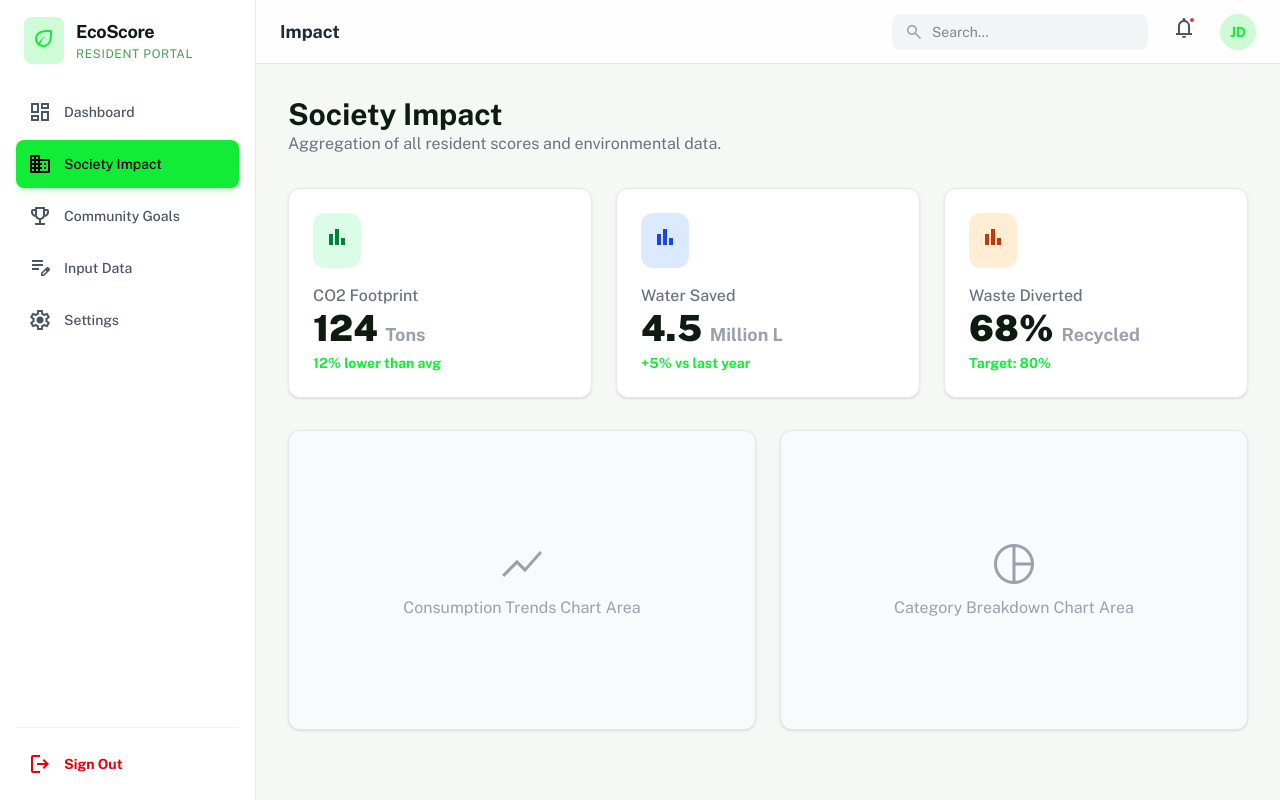
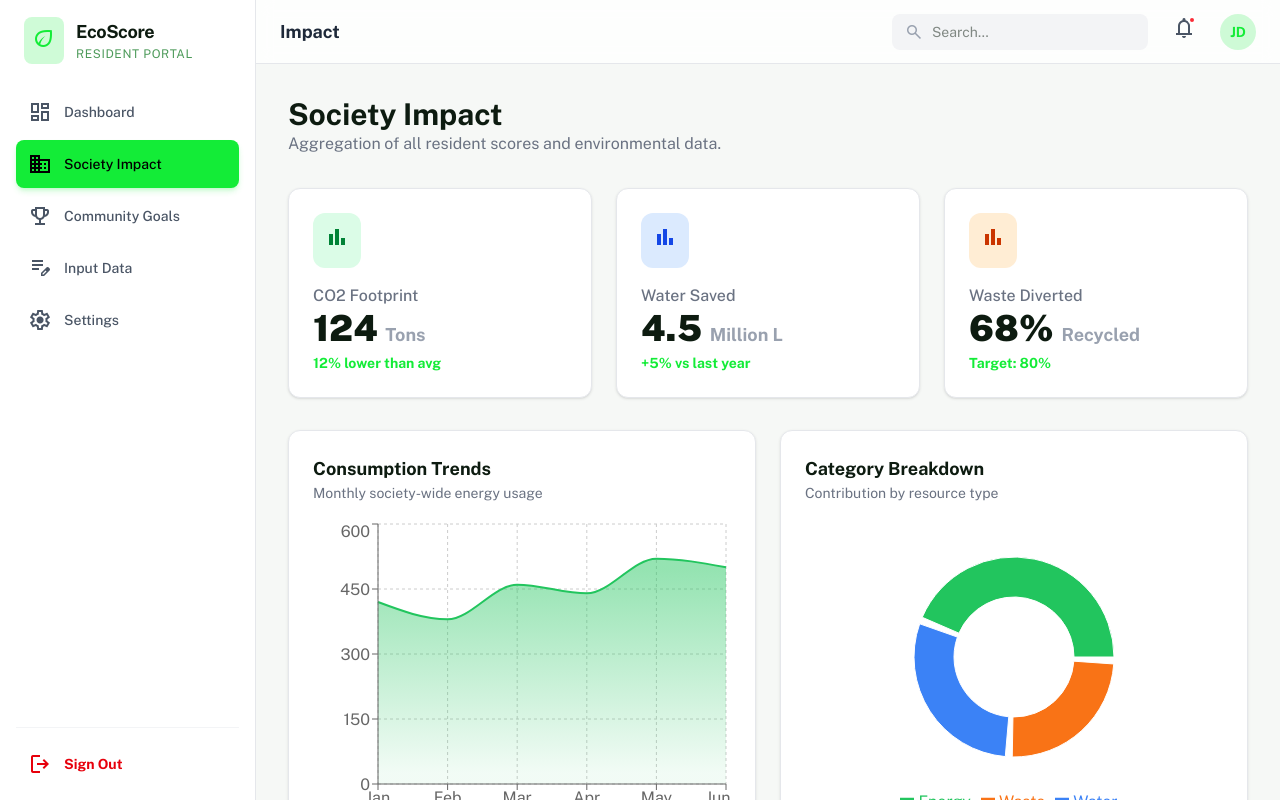
Before and after one commit to Ashmit72061/Tech-Savies-dev-Duel-, a React (Vite) app in the folder Frontend/: page /resident/impact in a window 1280 px wide. Built offline with nearby package versions, Linux system fonts and the light colour scheme.

Commit message:
Implement charts for energy consumption and categories
Added charts for consumption trends and category breakdown with mock data.

```diff
--- a/Frontend/src/pages/SocietyImpactPage.jsx
+++ b/Frontend/src/pages/SocietyImpactPage.jsx
@@ -1,50 +1,183 @@
 import Card from '../components/atoms/Card';
 import Icon from '../components/atoms/Icon';
+
+import {
+    AreaChart,
+    Area,
+    XAxis,
+    YAxis,
+    CartesianGrid,
+    Tooltip,
+    ResponsiveContainer,
+    PieChart,
+    Pie,
+    Cell,
+    Legend,
+} from 'recharts';
+
+/* ---------------- MOCK DATA ---------------- */
+
+const consumptionData = [
+    { month: 'Jan', energy: 420 },
+    { month: 'Feb', energy: 380 },
+    { month: 'Mar', energy: 460 },
+    { month: 'Apr', energy: 440 },
+    { month: 'May', energy: 520 },
+    { month: 'Jun', energy: 500 },
+];
+
+const categoryData = [
+    { name: 'Energy', value: 45 },
+    { name: 'Water', value: 30 },
+    { name: 'Waste', value: 25 },
+];
+
+const COLORS = ['#22c55e', '#3b82f6', '#f97316'];
 
 export default function SocietyImpactPage() {
     return (
         <div className="flex flex-col gap-8">
+
+            {/* ================= HEADER ================= */}
             <div>
-                <h1 className="text-3xl font-bold dark:text-white">Society Impact</h1>
-                <p className="text-gray-500">Aggregation of all resident scores and environmental data.</p>
+                <h1 className="text-3xl font-bold dark:text-white">
+                    Society Impact
+                </h1>
+                <p className="text-gray-500">
+                    Aggregation of all resident scores and environmental data.
+                </p>
             </div>
 
-            {/* Hero Stats */}
+            {/* ================= HERO STATS ================= */}
             <div className="grid grid-cols-1 md:grid-cols-3 gap-6">
                 {[
-                    { label: 'CO2 Footprint', val: '124', unit: 'Tons', desc: '12% lower than avg', color: 'bg-green-100 text-green-700' },
-                    { label: 'Water Saved', val: '4.5', unit: 'Million L', desc: '+5% vs last year', color: 'bg-blue-100 text-blue-700' },
-                    { label: 'Waste Diverted', val: '68%', unit: 'Recycled', desc: 'Target: 80%', color: 'bg-orange-100 text-orange-700' },
+                    {
+                        label: 'CO2 Footprint',
+                        val: '124',
+                        unit: 'Tons',
+                        desc: '12% lower than avg',
+                        color: 'bg-green-100 text-green-700',
+                    },
+                    {
+                        label: 'Water Saved',
+                        val: '4.5',
+                        unit: 'Million L',
+                        desc: '+5% vs last year',
+                        color: 'bg-blue-100 text-blue-700',
+                    },
+                    {
+                        label: 'Waste Diverted',
+                        val: '68%',
+                        unit: 'Recycled',
+                        desc: 'Target: 80%',
+                        color: 'bg-orange-100 text-orange-700',
+                    },
                 ].map((stat, i) => (
                     <Card key={i} className="hover:shadow-lg transition-shadow">
                         <div className="flex flex-col gap-4">
-                            <div className={`self-start p-3 rounded-xl ${stat.color} dark:bg-opacity-20`}>
+                            <div
+                                className={`self-start p-3 rounded-xl ${stat.color} dark:bg-opacity-20`}
+                            >
                                 <Icon name="bar_chart" />
                             </div>
                             <div>
-                                <p className="text-gray-500 font-medium">{stat.label}</p>
-                                <p className="text-4xl font-black dark:text-white">{stat.val} <span className="text-lg font-bold text-gray-400">{stat.unit}</span></p>
-                                <p className="text-sm font-bold text-primary mt-1">{stat.desc}</p>
+                                <p className="text-gray-500 font-medium">
+                                    {stat.label}
+                                </p>
+                                <p className="text-4xl font-black dark:text-white">
+                                    {stat.val}{' '}
+                                    <span className="text-lg font-bold text-gray-400">
+                                        {stat.unit}
+                                    </span>
+                                </p>
+                                <p className="text-sm font-bold text-primary mt-1">
+                                    {stat.desc}
+                                </p>
                             </div>
                         </div>
                     </Card>
                 ))}
             </div>
 
-            {/* Charts Placeholder */}
+            {/* ================= CHARTS ================= */}
             <div className="grid grid-cols-1 lg:grid-cols-2 gap-6">
-                <Card className="min-h-[300px] flex items-center justify-center bg-gray-50 dark:bg-white/5">
-                    <div className="text-center text-gray-400">
-                        <Icon name="show_chart" size={48} className="mx-auto mb-2" />
-                        <p>Consumption Trends Chart Area</p>
+
+                {/* --------- CONSUMPTION TRENDS --------- */}
+                <Card>
+                    <div className="mb-4">
+                        <h3 className="text-lg font-bold dark:text-white">
+                            Consumption Trends
+                        </h3>
+                        <p className="text-sm text-gray-500">
+                            Monthly society-wide energy usage
+                        </p>
+                    </div>
+
+                    <div className="h-[300px]">
+                        <ResponsiveContainer width="100%" height="100%">
+                            <AreaChart data={consumptionData}>
+                                <defs>
+                                    <linearGradient
+                                        id="energyGradient"
+                                        x1="0"
+                                        y1="0"
+                                        x2="0"
+                                        y2="1"
+                                    >
+                                        <stop offset="5%" stopColor="#22c55e" stopOpacity={0.8} />
+                                        <stop offset="95%" stopColor="#22c55e" stopOpacity={0.1} />
+                                    </linearGradient>
+                                </defs>
+
+                                <CartesianGrid strokeDasharray="3 3" />
+                                <XAxis dataKey="month" />
+                                <YAxis />
+                                <Tooltip />
+                                <Area
+                                    type="monotone"
+                                    dataKey="energy"
+                                    stroke="#22c55e"
+                                    fill="url(#energyGradient)"
+                                    strokeWidth={2}
+                                />
+                            </AreaChart>
+                        </ResponsiveContainer>
                     </div>
                 </Card>
-                <Card className="min-h-[300px] flex items-center justify-center bg-gray-50 dark:bg-white/5">
-                    <div className="text-center text-gray-400">
-                        <Icon name="pie_chart" size={48} className="mx-auto mb-2" />
-                        <p>Category Breakdown Chart Area</p>
+
+                {/* --------- CATEGORY BREAKDOWN --------- */}
+                <Card>
+                    <div className="mb-4">
+                        <h3 className="text-lg font-bold dark:text-white">
+                            Category Breakdown
+                        </h3>
+                        <p className="text-sm text-gray-500">
+                            Contribution by resource type
+                        </p>
+                    </div>
+
+                    <div className="h-[300px]">
+                        <ResponsiveContainer width="100%" height="100%">
+                            <PieChart>
+                                <Pie
+                                    data={categoryData}
+                                    dataKey="value"
+                                    nameKey="name"
+                                    innerRadius={60}
+                                    outerRadius={100}
+                                    paddingAngle={4}
+                                >
+                                    {categoryData.map((_, i) => (
+                                        <Cell key={i} fill={COLORS[i]} />
+                                    ))}
+                                </Pie>
+                                <Tooltip />
+                                <Legend />
+                            </PieChart>
+                        </ResponsiveContainer>
                     </div>
                 </Card>
+
             </div>
         </div>
     );
```
